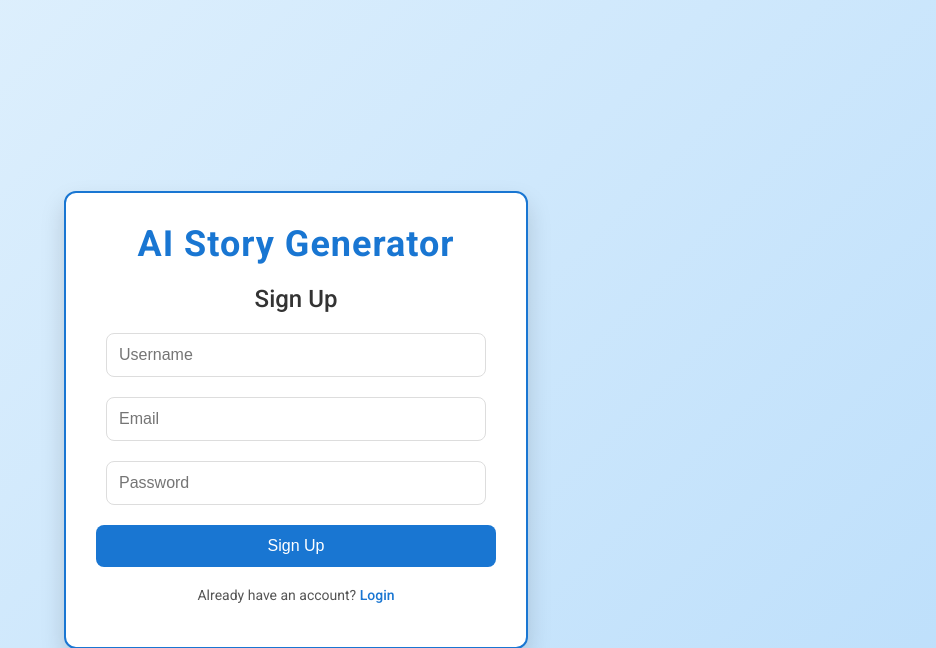
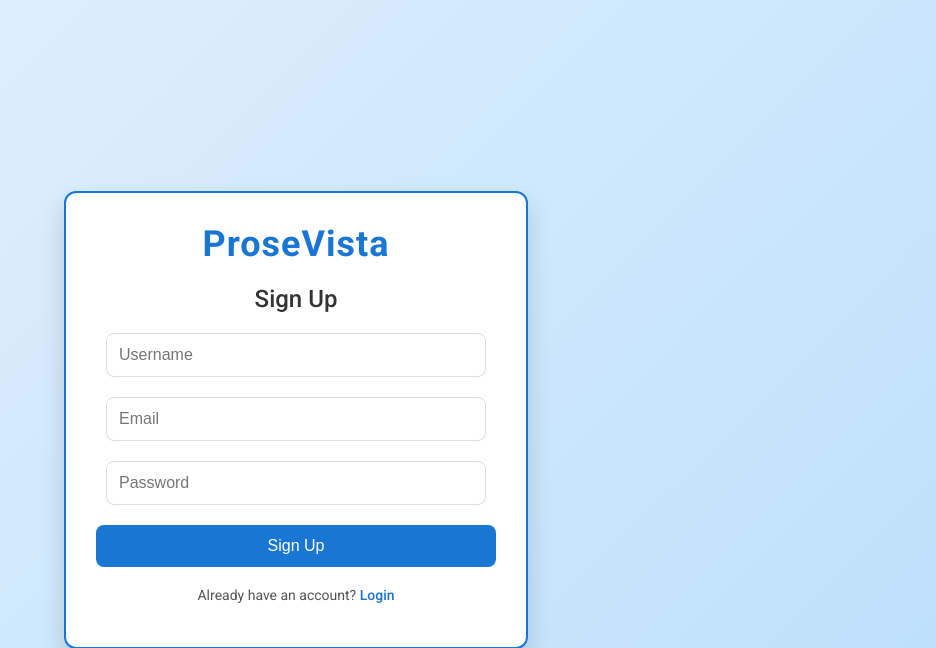
Before and after one commit to Sambarta-2001/AI-Story-Generator, a Flask app: page /signup in a window 1280 px wide. Shown: the top 648 px of the page, without its empty margins (344-1280 px from the left). Run offline with Flask 3, Linux system fonts and the light colour scheme.

Commit message:
name_prosevista

```diff
--- a/templates/index.html
+++ b/templates/index.html
@@ -176,7 +176,7 @@
 </head>
 <body>
     <div class="content">
-        <h1>AI Story Generator</h1>
+        <h1>ProseVista</h1>
         <div class="form-container">
             <form action="/generate_story" method="post">
                 <div class="form-group">
--- a/templates/login.html
+++ b/templates/login.html
@@ -147,7 +147,7 @@
 </head>
 <body>
     <div class="login-container">
-        <div class="title">AI Story Generator</div>
+        <div class="title">ProseVista</div>
         <h1>Login</h1>
         <form method="post">
             <input type="text" name="username" placeholder="Username" required>
--- a/templates/signup.html
+++ b/templates/signup.html
@@ -147,7 +147,7 @@
 </head>
 <body>
     <div class="signup-container">
-        <div class="title">AI Story Generator</div>
+        <div class="title">ProseVista</div>
         <h1>Sign Up</h1>
         <form method="post">
             <input type="text" name="username" placeholder="Username" required>
```
